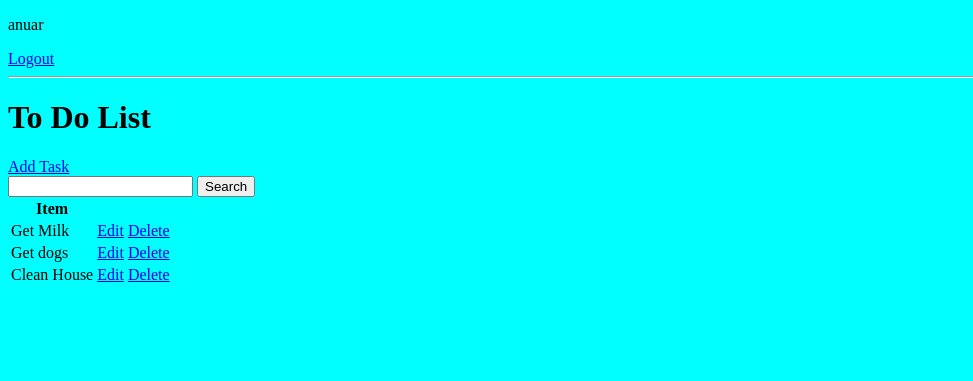
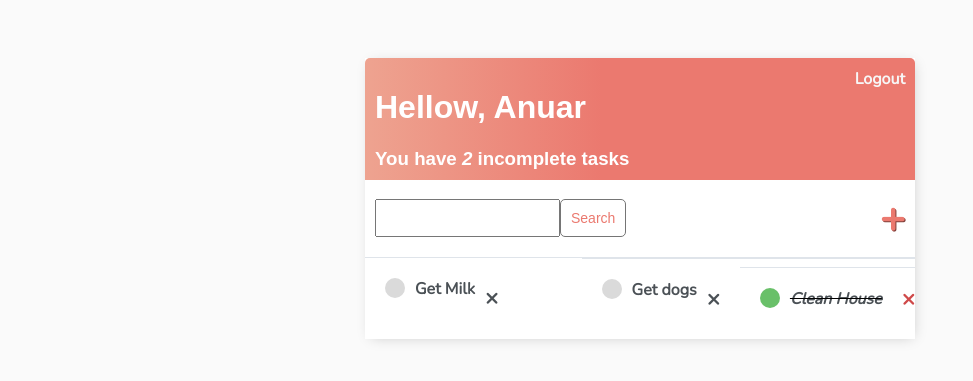
Before and after one commit to SamirMamede/To-Do-List, a Django app: page / in a window 1280 px wide. Shown: the top 381 px of the page, without its empty margins (0-973 px from the left). Run offline with Django 4.2, Linux system fonts and the light colour scheme; a user stored in the database is signed in; data comes from the database, SQL or seed files in the repository; both versions use the stored data as it was after the commit.

Commit message:
page styling improvements

```diff
--- a/base/templates/base/main.html
+++ b/base/templates/base/main.html
@@ -6,10 +6,134 @@
     <meta name="viewport" content="width=device-width, initial-scale=1.0">
     <title>To Do</title>
 
+    <link rel="preconnect" href="https://fonts.gstatic.com" crossorigin>
+    <link href="https://fonts.googleapis.com/css2?family=Nunito:wght@200&display=swap" rel="stylesheet">
+
     <style>
         body {
-            background-color: aqua;
+            background-color: #FAFAFA;
+            font-family: 'Nunito', sans-serif;
+            padding-top: 50px;
         }
+
+        h1,
+        h2,
+        h3,
+        h4,
+        h5,
+        h6
+            {
+            font-family: 'Raleway', sans-serif;
+        }
+
+        a,
+        p {
+            color: #4b5156
+        }
+
+        a {
+            font-weight: 600;
+        }
+
+        .container {
+            max-width: 550px;
+            margin: auto;
+            background-color: #FFF;
+            -webkit-box-shadow: 2px 2px 13px -4px rgba(0, 0, 0, 0.21);
+            box-shadow: 2px 2px 13px -4px rgba(0, 0, 0, 0.21);
+        }
+
+        .header-bar {
+            display: flex;
+            justify-content: space-between;
+            color: #FFF;
+            padding: 10px;
+            border-radius: 5px 5px 0 0;
+            background: linear-gradient(90deg, #eea390 0%, #eb796f 43%, #eb796f 100%);
+        }
+
+        .header-bar a {
+            color: rgb(247, 247, 247);
+            text-decoration: none;
+        }
+
+        .task-wrapper {
+            display: flex;
+            align-items: center;
+            justify-content: space-between;
+            background-color: #fff;
+            border-top: 1px solid #dfe4ea;
+            overflow: hidden;
+        }
+
+        .task-title {
+            display: flex;
+            padding: 20px;
+        }
+
+        .task-title a {
+            text-decoration: none;
+            color: #4b5156;
+            margin-left: 10px;
+        }
+
+        .task-complete-icon {
+            height: 20px;
+            width: 20px;
+            background-color: rgb(105, 192, 105);
+            border-radius: 50%;
+        }
+
+        .task-incomplete-icon {
+            height: 20px;
+            width: 20px;
+            background-color: rgb(218, 218, 218);
+            border-radius: 50%;
+        }
+
+        .delete-link {
+            text-decoration: none;
+            font-weight: 900;
+            color: #cf4949;
+            font-size: 22px;
+            line-height: 0;
+            padding: 20px 0px;
+        }
+
+        .button {
+            border: 1px solid #757575;
+            background-color: #FFF;
+            color: #EB796F;
+            padding: 10px;
+            font-size: 14px;
+            border-radius: 5px;
+            cursor: pointer;
+            text-decoration: none;
+        }
+
+        .card-body {
+            padding: 20px;
+        }
+
+        label {
+            padding-top: 10px !important;
+            display: block;
+        }
+
+        #search-add-wrapper {
+            display: flex;
+            justify-content: space-between;
+            align-items: center;
+            padding: 10px;
+        }
+
+        #add-link {
+            color: #eb796f;
+            text-decoration: none;
+            font-size: 42px;
+            text-shadow: 1px 1px #81413b;
+        }
+
     </style>
 </head>
 <body>
--- a/base/templates/base/task_list.html
+++ b/base/templates/base/task_list.html
@@ -1,38 +1,46 @@
 {% extends 'base/main.html' %}
 {% block content %}
 
+<div class="header-bar">
+    <div>
+        <h1>Hellow, {{request.user|title}}</h1>
+        <h3 style="margin:0">You have <i>{{count}}</i> incomplete task{{ count|pluralize:"s" }}</h3>
+    </div>
+
     {% if request.user.is_authenticated %}
-    <p>{{request.user}}</p>
     <a href="{% url 'logout' %}">Logout</a>
     {% else %}
     <a href="{% url 'login' %}">Login</a>
     {% endif %}
-<hr>
-<h1>To Do List {{color}}</h1>
-<a href="{% url 'task-create' %}">Add Task</a>
+</div>
 
-<form method="GET">
+<div id="search-add-wrapper">
+    <form method="GET" style="display: flex;">
         <input type="text" name="search-area" value="{{search_input}}">
-    <input type="submit" value="Search">
+        <input class="button" type="submit" value='Search'>
     </form>
+    <a id="add-link" href="{% url 'task-create' %}">&#x2b;</a>
+</div>
 
-<table>
-
-    <tr>
-        <th>Item</th>
-        <th></th>
-        <th></th>
-    </tr>
+<div class="task-items-wrapper">
     {% for task in tasks %}
-    <tr>
-        <td>{{task.title}}</td>
-        <td><a href="{% url 'task-update' task.id %}">Edit</a></td>
-        <td><a href="{% url 'task-delete' task.id %}">Delete</a></td>
-    </tr>
+        <div class="task-wrapper">
+            {% if task.complete %}
+                <div class="task-title">
+                    <div class="task-complete-icon"></div>
+                    <i><s><a href="{% url 'task-update' task.id %}">{{task}}</a></s></i>
+                </div>
+                <a class="delete-link" href="{% url 'task-delete' task.id %}"> &#215; </a>
+            {% else %}
+            <div class="task-title">
+                <div class="task-incomplete-icon"></div>
+                <a href="{% url 'task-update' task.id %}">{{task}}</a>
+                <a class="delete-link" href="{% url 'task-delete' task.id %}"> &#215; </a>
+            {% endif %}
+        </div>
     {% empty %}
     <h3>No itens in list</h3>
     {% endfor %}
-
-</table>
+</div>
 
 {% endblock content %}
```
Also changed, not shown: base/templates/base/login.html (+5 -2 lines), base/templates/base/register.html (+17 -7 lines), base/templates/base/task_confirm_delete.html (+13 -6 lines), base/templates/base/task_form.html (+10 -8 lines), db.sqlite3. Lines whose indentation alone changed are shown as unchanged.
